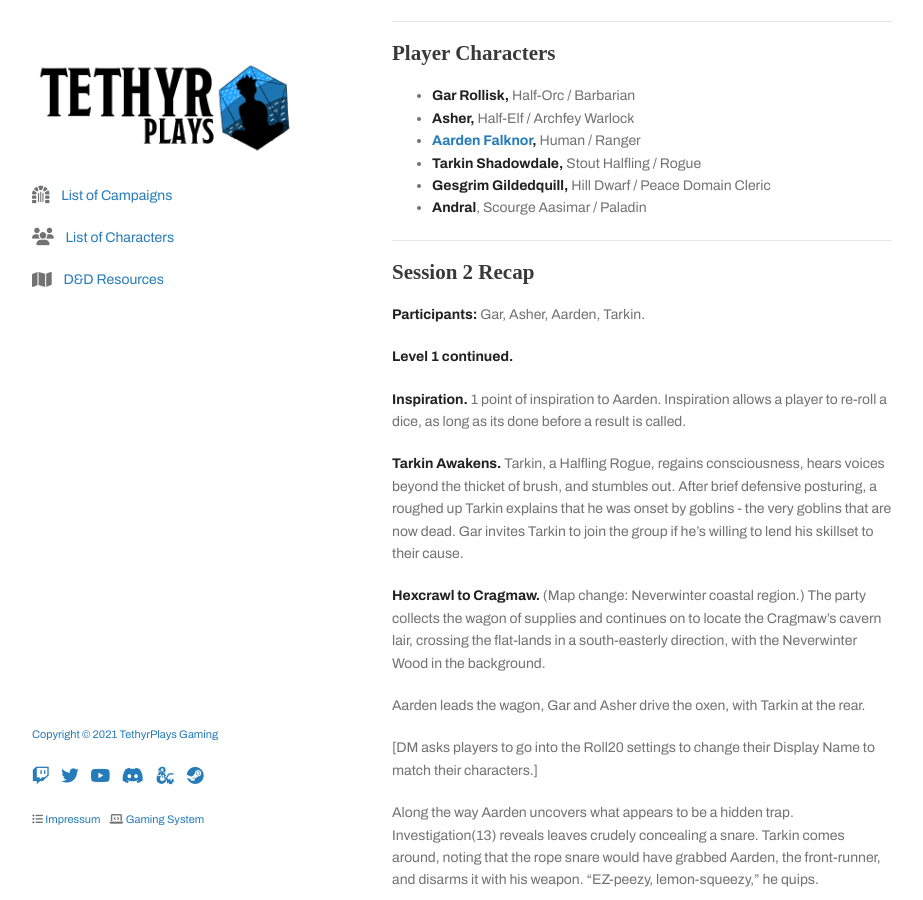
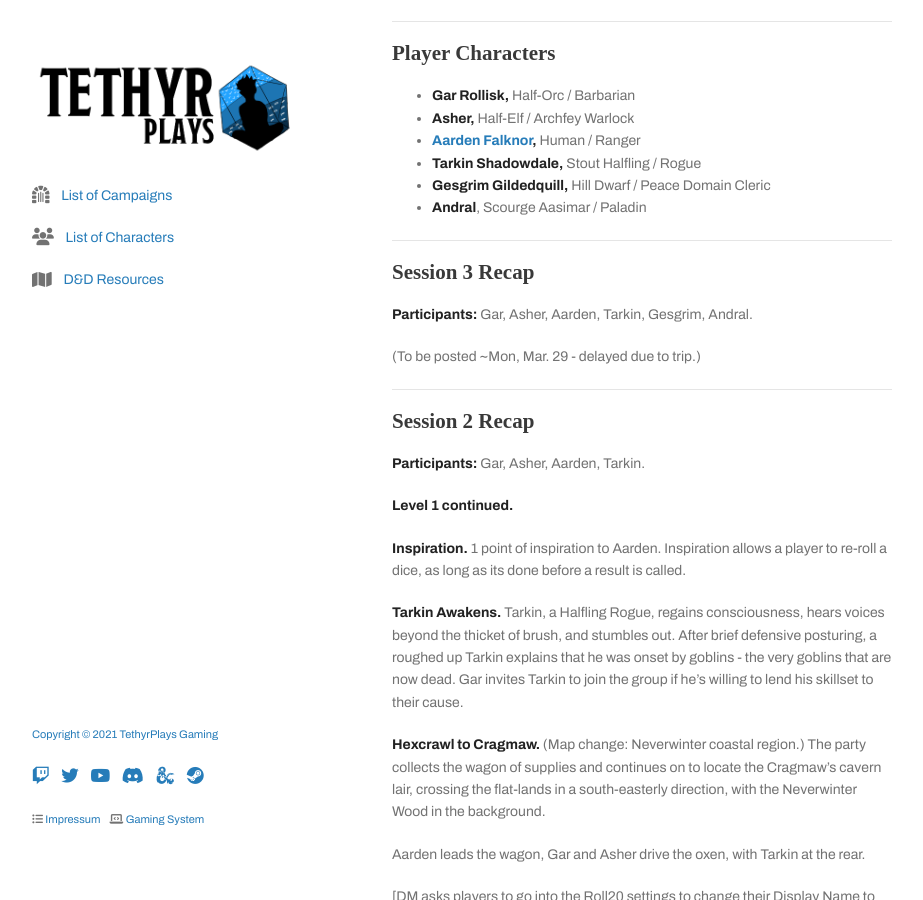
Before and after one commit to tethyrplays/tethyrplays, a Jekyll site: the page built from campaign/2021-lmop-with-dm-nicole.md, in a window 1280 px wide and 900 px high, scrolled down 841 px. Shown: the whole window, without its empty margins (178-1101 px from the left). Built offline with Jekyll 4.4.1, drawn with Linux system fonts in a browser that asks for light colours; nearby versions of some CDN libraries; some web fonts are replaced; our own code applies the rules of GitHub Pages for plain Markdown files; the repository's description, which GitHub fills in, is left out.

Commit message:
Update 2021-lmop-with-dm-nicole.md

```diff
--- a/campaign/2021-lmop-with-dm-nicole.md
+++ b/campaign/2021-lmop-with-dm-nicole.md
@@ -21,6 +21,7 @@ Hosted by **[DM Nicole](https://startplaying.games/game-master/loremasternicole)
 
 The adventurers infiltrate a nearby Cragmaw lair, fighting through waves of goblins, to rescue Sildar Hallwinter of the Lord's Alliance, and confront the tribal chief bugbear Klarg in hopes of learning where the captured dwarf Gundren Rockseeker has been taken. Asher, having sustained critical injuries in the most recent melee, must rest before the party can move further into the cavern.
 
+
 ---
 
 ## Player Characters
@@ -31,6 +32,14 @@ The adventurers infiltrate a nearby Cragmaw lair, fighting through waves of gobl
 - **Tarkin Shadowdale,** Stout Halfling / Rogue
 - **Gesgrim Gildedquill,** Hill Dwarf / Peace Domain Cleric
 - **Andral**, Scourge Aasimar / Paladin
+
+---
+
+## Session 3 Recap
+
+**Participants:** Gar, Asher, Aarden, Tarkin, Gesgrim, Andral.
+
+(To be posted ~Mon, Mar. 29 - delayed due to trip.)
 
 ---
 
```
